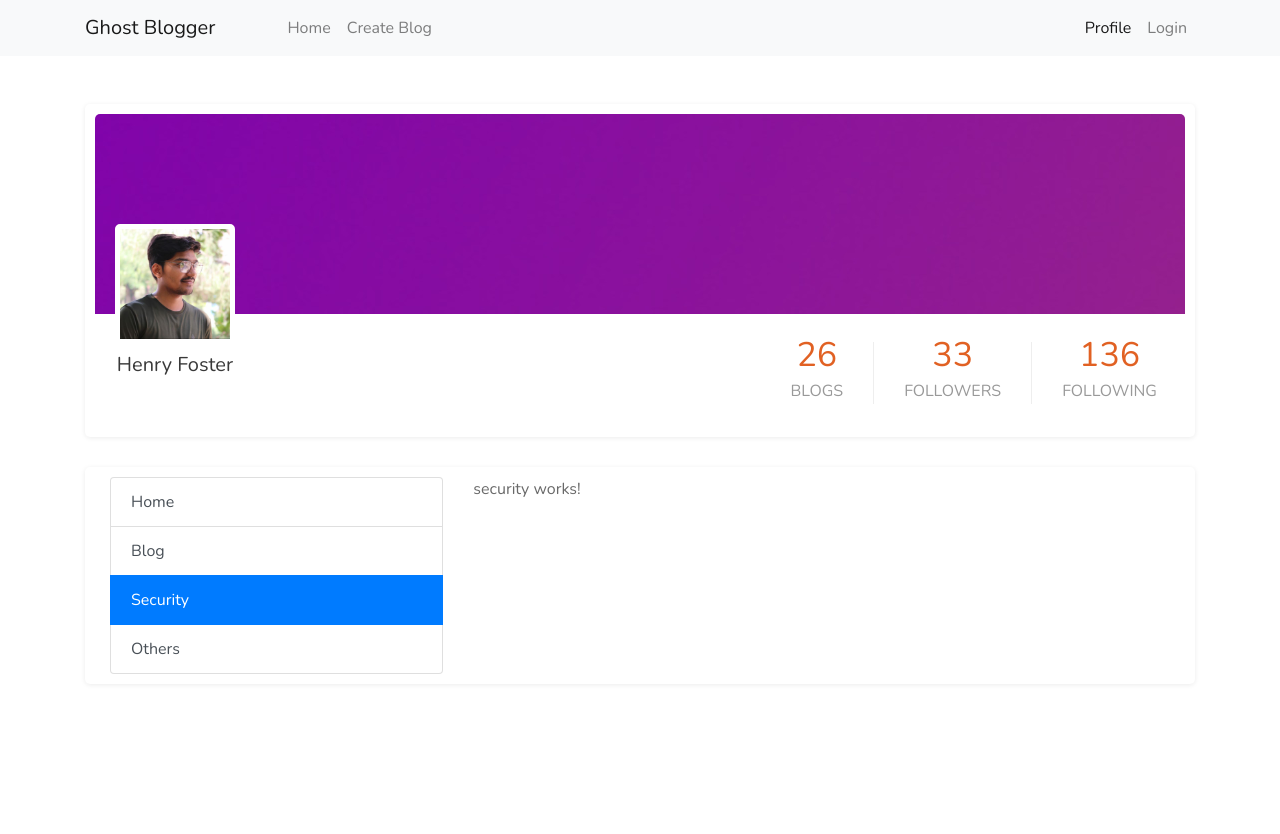
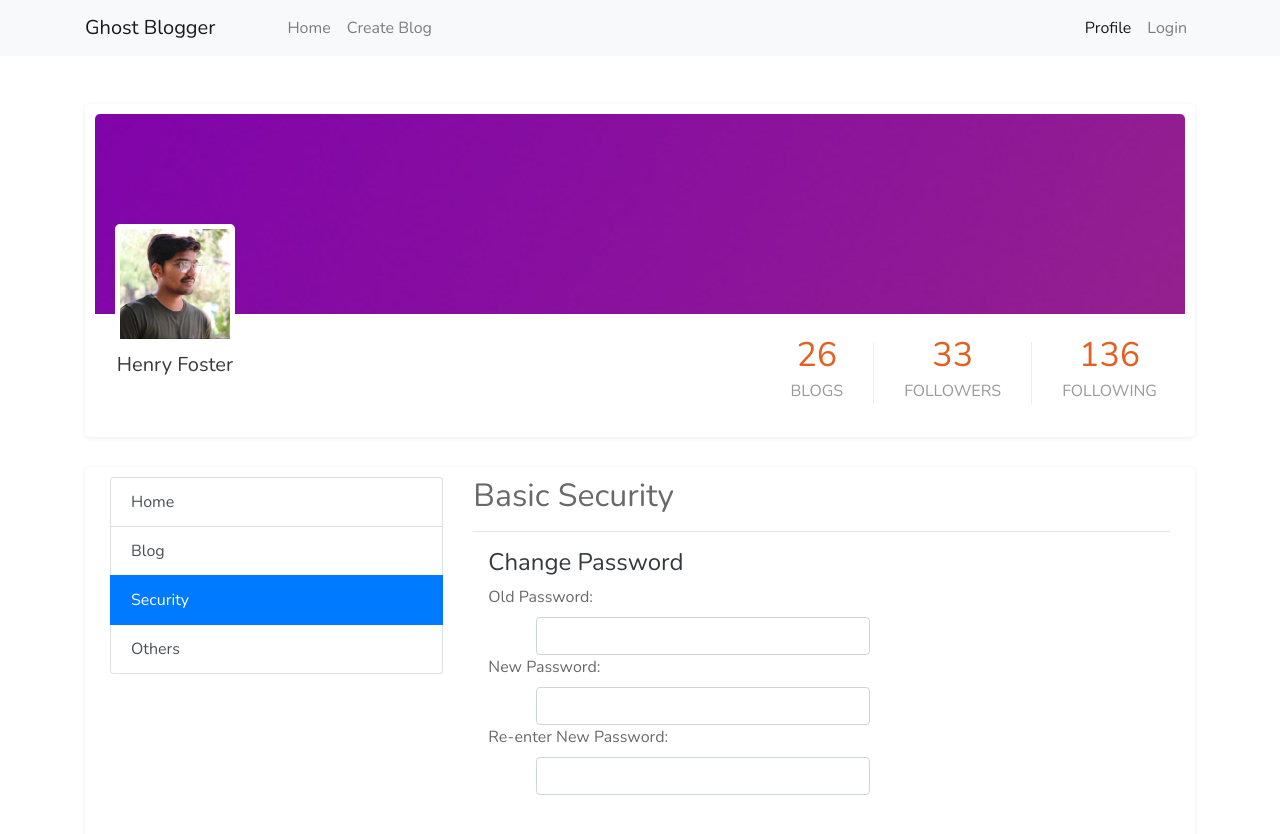
Before and after one commit to sdharmendra8858/ghost-blogger, an Angular app: page /users/me/security in a window 1280 px wide. Shown: the top 834 px of the page. Before the commit the page ends 800 px from the top, so only its background shows below. Built offline with nearby package versions, Linux system fonts and the light colour scheme; what ngx-quill would draw is missing.

Commit message:
FE: profile>security added

```diff
--- a/src/app/profile/profile.component.html
+++ b/src/app/profile/profile.component.html
@@ -215,7 +215,7 @@
                             <a routerLink="others" routerLinkActive='active' class="list-group-item list-group-item-action">Others</a>
                         </ul>
                     </div>
-                    <div class="col-md-8 col-sm-12">
+                    <div class="col-md-8 col-sm-12 mb-5">
                         <router-outlet></router-outlet>
                     </div>
                 </div>
--- a/src/app/profile/security/security.component.html
+++ b/src/app/profile/security/security.component.html
@@ -1 +1,19 @@
-<p>security works!</p>
+<h2>Basic Security</h2>
+<hr>
+<div class="container">
+    <h4 class="text-dark">Change Password</h4>
+    <form>
+        <div>
+            <label for="old_password">Old Password:</label>
+            <input type="password" class="form-control w-50 ml-5">
+        </div>
+        <div>
+            <label for="new_password">New Password:</label>
+            <input type="passowrd" class="form-control w-50 ml-5">
+        </div>
+        <div>
+            <label for="re_new_password">Re-enter New Password:</label>
+            <input type="passowrd" class="form-control w-50 ml-5">
+        </div>
+    </form>
+</div>
```
